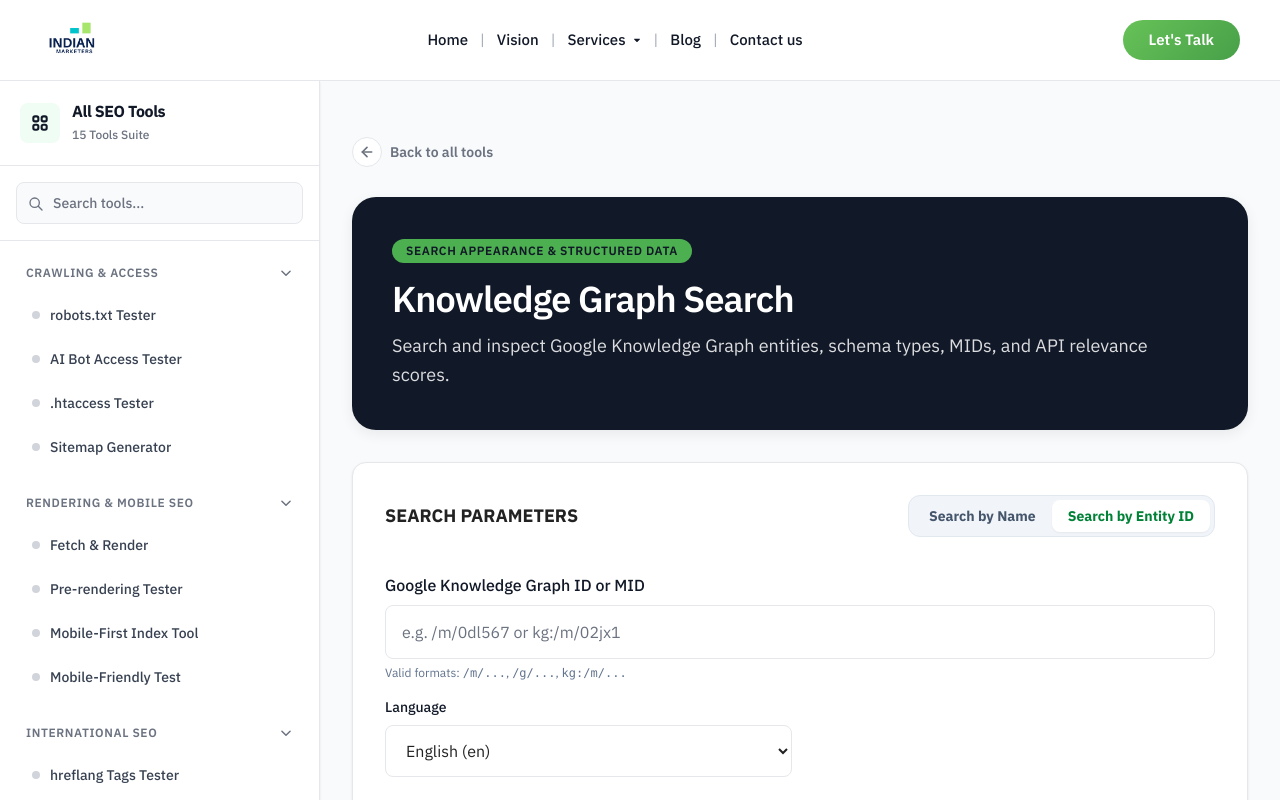
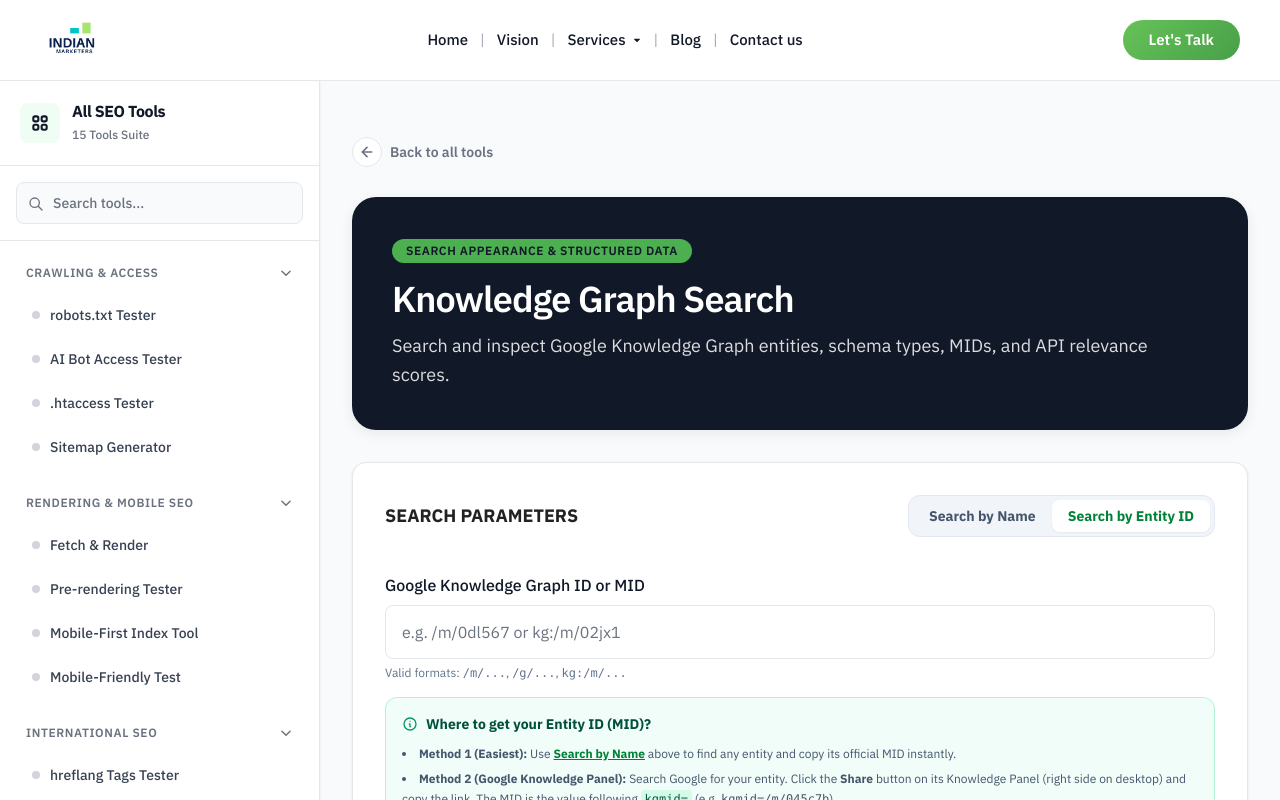
Before and after one commit to HJhaRSh/SEO-Tools, a Next.js app in the folder frontend/: page /tools/knowledge-graph-search in a window 1280 px wide. Both pictures are taken after a click on the button "Search by Entity ID". Shown: the top 800 px of the page. Built offline with nearby package versions, Linux system fonts and the light colour scheme.

Commit message:
docs(knowledge-graph): add where to get entity ID (MID) in guide, FAQs, and search form

```diff
--- a/frontend/src/app/tools/knowledge-graph-search/page.tsx
+++ b/frontend/src/app/tools/knowledge-graph-search/page.tsx
@@ -210,13 +210,19 @@
       breadcrumbs={[{ label: 'Knowledge Graph Search' }]}
       aboutText="Google's Knowledge Graph organizes information about real-world entities (people, places, organizations, things). This tool connects directly to Google's official Knowledge Graph Search API, allowing SEOs and content strategists to inspect recognized entities, verify Freebase/Wikidata Machine Identifiers (MIDs), inspect Schema.org entity categories, and evaluate API match scores."
       howItWorks={[
-        "Choose between entity keyword search or direct Knowledge Graph ID lookup.",
-        "Enter your entity name (e.g. 'Sundar Pichai', 'Alphabet Inc.', 'Taj Mahal') or MID (/m/0dl567).",
+        "Choose between 'Search by Name' (keyword search) or 'Search by Entity ID' (direct MID lookup).",
+        "If you don't know the Entity ID, start with 'Search by Name' — this tool will query Google and display the official MID.",
+        "Alternatively, find an entity's MID on Google by clicking the Share button on its Knowledge Panel and copying the 'kgmid=' value.",
+        "Enter your entity name (e.g. 'Sundar Pichai', 'Alphabet Inc.', 'Taj Mahal') or MID (/m/0dl567 or /g/11b6tq5_3y).",
         "Optionally filter by Schema.org types (Organization, Person, Place, etc.) and target language.",
         "Click 'Search' to query the Google Knowledge Graph Search API.",
         "Inspect entity MIDs, Schema types, Wikipedia descriptions, and export the dataset as CSV."
       ]}
       faq={[
+        {
+          question: "Where can I find an entity's Google Knowledge Graph ID (MID)?",
+          answer: "You can find an entity's Google Knowledge Graph ID (MID) in 4 reliable ways: 1) Use the 'Search by Name' tab above — this tool queries Google directly and displays the exact MID for any entity. 2) On Google Search, locate the entity's Knowledge Panel on the right, click the Share icon (three connected dots), and inspect the copied link — the MID is the value after 'kgmid=' (e.g. kgmid=/m/045c7b). 3) Search Wikidata.org for the entity and check the 'Google Knowledge Graph ID' property (P2671). 4) Right-click Google's Knowledge Panel, inspect element, and search for the 'data-mid' attribute."
+        },
         {
           question: "What is a Google Knowledge Graph ID (MID)?",
           answer: "A Machine ID (MID, typically starting with /m/ or /g/) is Google's internal unique identifier for a discrete entity in its Knowledge Vault and Knowledge Graph. MIDs remain permanent even if entity names or URLs change."
@@ -355,6 +361,38 @@
                 <p className="text-xs text-slate-500 mt-1.5">
                   Valid formats: <code>/m/...</code>, <code>/g/...</code>, <code>kg:/m/...</code>
                 </p>
+              </div>
+
+              {/* Where to find an Entity ID Guide */}
+              <div className="p-4 bg-emerald-50/70 dark:bg-emerald-950/20 border border-emerald-200/80 dark:border-emerald-800/60 rounded-xl text-xs space-y-2.5">
+                <div className="flex items-center gap-2 font-bold text-emerald-900 dark:text-emerald-200 text-sm">
+                  <svg className="w-4 h-4 text-emerald-600 dark:text-emerald-400 shrink-0" fill="none" stroke="currentColor" viewBox="0 0 24 24">
+                    <path strokeLinecap="round" strokeLinejoin="round" strokeWidth="2" d="M13 16h-1v-4h-1m1-4h.01M21 12a9 9 0 11-18 0 9 9 0 0118 0z" />
+                  </svg>
+                  Where to get your Entity ID (MID)?
+                </div>
+                <ul className="text-slate-600 dark:text-slate-300 space-y-1.5 leading-relaxed list-disc list-inside">
+                  <li>
+                    <strong>Method 1 (Easiest):</strong> Use{' '}
+                    <button
+                      type="button"
+                      onClick={() => setSearchMode('query')}
+                      className="text-green-700 dark:text-green-400 font-bold underline hover:no-underline cursor-pointer"
+                    >
+                      Search by Name
+                    </button>{' '}
+                    above to find any entity and copy its official MID instantly.
+                  </li>
+                  <li>
+                    <strong>Method 2 (Google Knowledge Panel):</strong> Search Google for your entity. Click the <strong>Share</strong> button on its Knowledge Panel (right side on desktop) and copy the link. The MID is the value following <code className="bg-emerald-100/80 dark:bg-emerald-900/50 px-1 py-0.5 rounded text-emerald-800 dark:text-emerald-200 font-mono">kgmid=</code> (e.g. <code className="font-mono">kgmid=/m/045c7b</code>).
+                  </li>
+                  <li>
+                    <strong>Method 3 (Wikidata):</strong> Search the entity on <strong>Wikidata.org</strong> and check the <strong>&quot;Google Knowledge Graph ID&quot;</strong> statement (Property P2671).
+                  </li>
+                  <li>
+                    <strong>Method 4 (Inspect Source):</strong> Right-click Google&apos;s Knowledge Panel &gt; Inspect Element &gt; search HTML for the <code className="font-mono">data-mid</code> attribute.
+                  </li>
+                </ul>
               </div>
 
               <div className="grid grid-cols-1 sm:grid-cols-2 gap-4">
```
